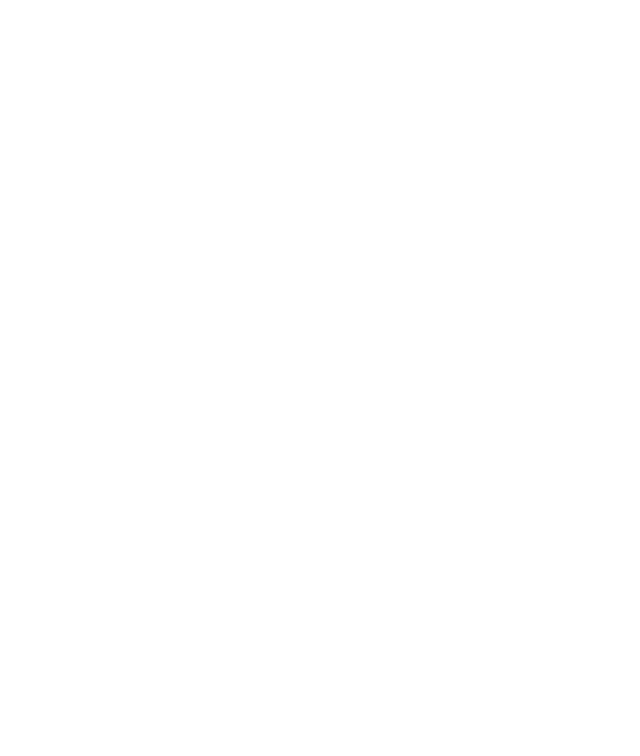
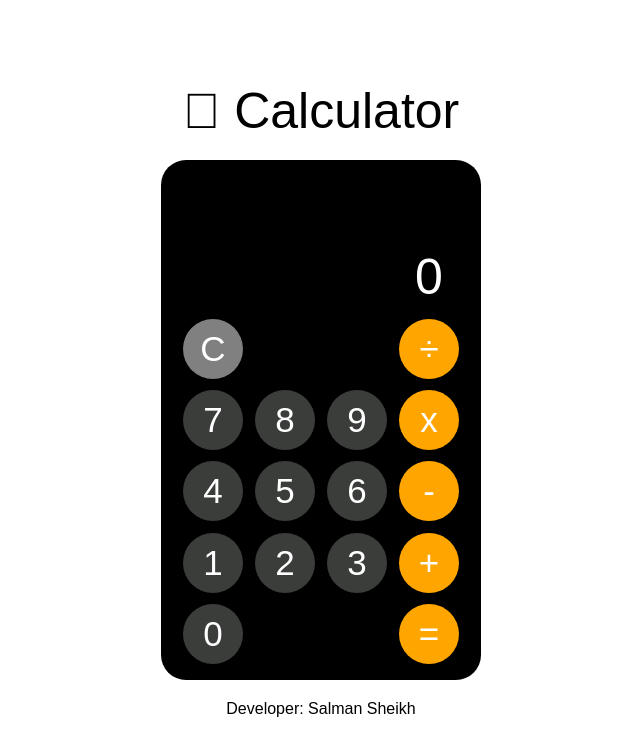
Before and after one commit to salmansheikhutk/calculator, a plain HTML site: page index.html in a window 1280 px wide. Shown: the whole page, without its empty margins (319-959 px from the left). Drawn offline with Linux system fonts and the light colour scheme.

Commit message:
front end is complete

```diff
--- a/index.html
+++ b/index.html
@@ -7,7 +7,52 @@
     <title>Calculator</title>
 </head>
 <body>
-
+    <header> Calculator</header>
+    <div id="calc-body">
+        <div class = "row">
+            <div class = "blank"></div>
+            <div class = "blank"></div>
+            <div class = "blank"></div>
+            <div  class = "blank"></div>
+        </div>
+        <div class = "row">
+            <div class = "blank"></div>
+            <div class = "blank"></div>
+            <div class = "blank"></div>
+            <div  class = "output">0</div>
+        </div>
+        <div class = "row">
+            <div class="grey">C</div>
+            <div class = "blank"></div>
+            <div class = "blank"></div>
+            <div class="operator">÷</div>
+        </div>
+        <div class = "row">
+            <div>7</div>
+            <div>8</div>
+            <div>9</div>
+            <div class="operator">x</div>
+        </div>
+        <div class = "row">
+            <div>4</div>
+            <div>5</div>
+            <div>6</div>
+            <div class="operator">-</div>
+        </div>
+        <div class = "row">
+            <div>1</div>
+            <div>2</div>
+            <div>3</div>
+            <div class="operator">+</div>
+        </div>
+        <div class = "row">
+            <div>0</div>
+            <div class = "blank"></div>
+            <div class = "blank"></div>
+            <div class="operator">=</div>
+        </div>
+    </div>
+    <footer> Developer: Salman Sheikh</footer>
 </body>
     <script src="script.js"></script>
 </html>
--- a/style.css
+++ b/style.css
@@ -0,0 +1,64 @@
+
+body {
+    display: flex;
+    justify-content: center;
+    align-items: center;
+    height: 100vh;
+    margin: 0;
+    font-family: Arial, Helvetica, sans-serif;
+    flex-direction: column;
+}
+
+#calc-body {
+    height: 500px;
+    width: 300px;
+    background-color:black;
+    border-radius: 25px;
+    display: flex;
+    flex-direction: column;
+    padding: 10px
+}
+
+#calc-body div {
+    height: 85px;
+    width: 300px;
+    font-size: 35px;
+    color:white;
+    display: flex;
+    flex-direction: row;
+    justify-content: space-evenly;
+    align-items: center;
+}
+
+#calc-body div > div {
+    background-color: #3b3d3b;
+    height: 60px;
+    border-radius:50%;
+    width: 60px;
+}
+
+#calc-body .row > .blank {
+    background-color: black;
+}
+
+#calc-body .row > .operator {
+    background-color: orange;
+}
+
+#calc-body .row > .grey {
+    background-color: grey;
+}
+
+#calc-body .row > .output {
+    background-color: black;
+    font-size: 50px;
+}
+
+footer {
+    padding-top: 20px;
+}
+
+header {
+    padding-bottom: 20px;
+    font-size: 50px;
+}
```
